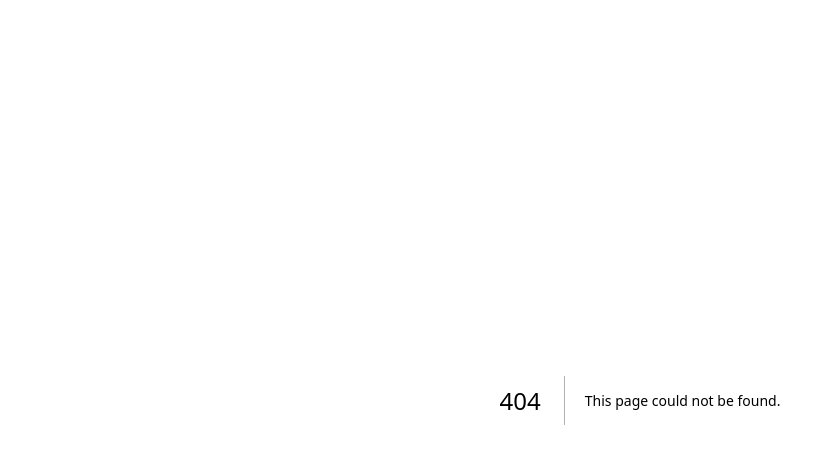
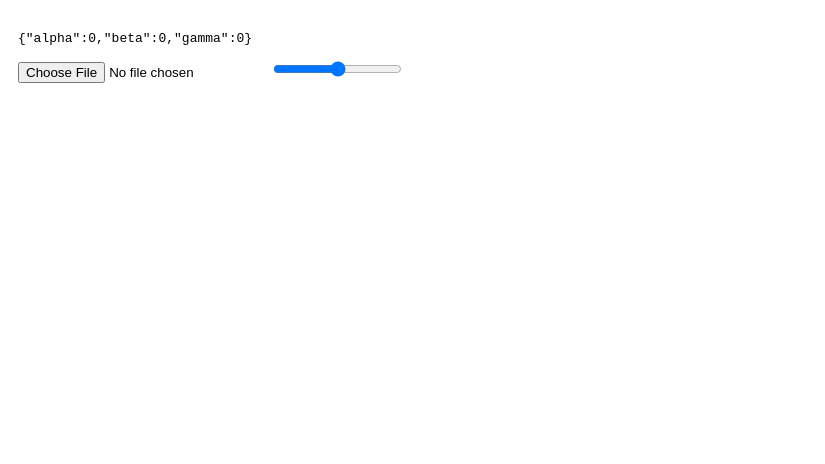
Before and after one commit to slaterhaus/slaterhaus.github.io, a Next.js app: page /lightbox in a window 1280 px wide. Before the commit this address had no page. Shown: the top 464 px of the page, without its empty margins (0-825 px from the left). Built offline with nearby package versions, Linux system fonts and the light colour scheme; no server answers.

Commit message:
lightbox WIP

```diff
--- a/package.json
+++ b/package.json
@@ -15,6 +15,7 @@
     "@react-three/drei": "^9.93.0",
     "@react-three/fiber": "^8.15.13",
     "@react-three/postprocessing": "^2.15.12",
+    "expo-camera": "^15.0.16",
     "framer-motion": "^10.17.9",
     "immutable": "^5.0.0-beta.4",
     "leva": "^0.9.35",
@@ -24,6 +25,7 @@
     "react-dom": "^18",
     "react-katex": "^3.0.1",
     "react-latex-next": "^2.2.0",
+    "react-webcam": "^7.2.0",
     "three": "^0.160.0"
   },
   "devDependencies": {
--- /dev/null
+++ b/src/app/lightbox/page.tsx
@@ -0,0 +1,7 @@
+import ImageDrawingComponent from "@/components/lightbox/drawing";
+
+const Page = () => {
+    return <div style={{width: '100vw', height: '100vh'}}><ImageDrawingComponent/></div>
+}
+
+export default Page
--- /dev/null
+++ b/src/components/lightbox/drawing.tsx
@@ -0,0 +1,92 @@
+"use client";
+import React, {useRef, useState, useCallback, useEffect} from 'react';
+import Webcam from 'react-webcam';
+
+const ImageDrawingComponent = () => {
+    const webcamRef = useRef(null);
+    const [selectedImage, setSelectedImage] = useState(null);
+    const [opacity, setOpacity] = useState(0.5);
+    const [orientation, setOrientation] = useState({ alpha: 0, beta: 0, gamma: 0 });
+
+    const handleImageChange = (event) => {
+        const file = event.target.files[0];
+        if (file) {
+            const reader = new FileReader();
+            reader.onload = (e) => {
+                setSelectedImage(e.target.result);
+            };
+            reader.readAsDataURL(file);
+        }
+    };
+
+    const handleOpacityChange = (e) => {
+        setOpacity(parseFloat(e.target.value));
+    };
+    const getImageTransform = () => {
+        const { alpha, beta, gamma } = orientation;
+        return `rotateZ(${alpha}deg) rotateX(${beta}deg) rotateY(${gamma}deg)`;
+    };
+    useEffect(() => {
+        if (typeof window !== 'undefined' && 'DeviceOrientationEvent' in window) {
+            const handleOrientation = (event) => {
+                setOrientation({
+                    alpha: event.alpha || 0, // Z-axis rotation [0,360)
+                    beta: event.beta || 0,   // X-axis rotation [-180,180]
+                    gamma: event.gamma || 0  // Y-axis rotation [-90,90]
+                });
+            };
+
+            window.addEventListener('deviceorientation', handleOrientation, true);
+
+            return () => {
+                window.removeEventListener('deviceorientation', handleOrientation, true);
+            };
+        }
+    }, []);
+
+    return (
+        <div style={{ position: 'relative', width: '100%', height: '100vh' }}>
+            <Webcam
+                audio={false}
+                ref={webcamRef}
+                screenshotFormat="image/jpeg"
+                style={{
+                    width: '100%',
+                    height: '100%',
+                    objectFit: 'cover',
+                }}
+            />
+            {selectedImage && (
+                <img
+                    src={selectedImage}
+                    alt="Overlay"
+                    style={{
+                        position: 'absolute',
+                        top: 0,
+                        left: 0,
+                        width: '100%',
+                        height: '100%',
+                        opacity: opacity,
+                        transform: getImageTransform(),
+                        objectFit: 'contain',
+                        pointerEvents: 'none',
+                    }}
+                />
+            )}
+            <div style={{ position: 'absolute', top: 10, left: 10 }}>
+                <pre>{JSON.stringify(orientation)}</pre>
+                <input type="file" accept="image/*" onChange={handleImageChange} />
+                <input
+                    type="range"
+                    min="0"
+                    max="1"
+                    step="0.1"
+                    value={opacity}
+                    onChange={handleOpacityChange}
+                />
+            </div>
+        </div>
+    );
+};
+
+export default ImageDrawingComponent;
--- a/src/views/gradient-descent/gradient-descent.tsx
+++ b/src/views/gradient-descent/gradient-descent.tsx
@@ -30,14 +30,14 @@ export default function GradientDescent() {
         // Calculate the desired position by adding the offset
         const desiredPosition = basePosition.add(cameraOffset);
 
-        // Smoothly interpolate the camera's position
+        // Smoothly interpolate the camera.tsx's position
         camera.position.lerp(desiredPosition, 0.1);
 
         const baseRotation = slides[currentSlide].rotation;
         camera.rotation.set(...slides[currentSlide].rotation);
 
         // Look at the base position of the slide
-        // camera.lookAt(basePosition);
+        // camera.tsx.lookAt(basePosition);
     });
     return (
         <>
--- a/src/views/gradient-descent/slides.tsx
+++ b/src/views/gradient-descent/slides.tsx
@@ -80,7 +80,7 @@ export const slides: SlideProps[] = [
         }
     },
     {
-        content: "TODO: fix Euler angles so camera tracks rotation better",
+        content: "TODO: fix Euler angles so camera.tsx tracks rotation better",
         position: [10,0,0],
         rotation: [.22,.1,.5],
         inActiveProps: {
--- a/src/views/time-dilation/planet.tsx
+++ b/src/views/time-dilation/planet.tsx
@@ -16,7 +16,7 @@ interface PlanetInterface {
 export function Planet({ distance, period, G, M, c }: PlanetInterface) {
     const meshRef = useRef<Mesh>(null!);
     const [color, setColor] = useState<string>()
-    const { camera } = useThree();  // Access the camera
+    const { camera } = useThree();  // Access the camera.tsx
 
 
     useFrame(({ clock }) => {
```
Also changed, not shown: src/components/lightbox/camera.tsx (added, +29 -0 lines), src/components/lightbox/image-loader.tsx (added, +30 -0 lines), src/routing/routes.ts (+8 -0 lines), 1 other file (tests, documents, lock files or other folders).
